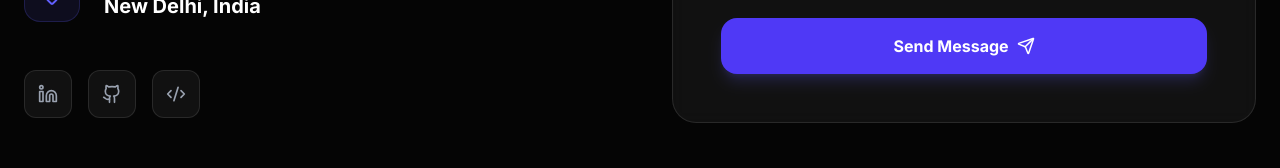
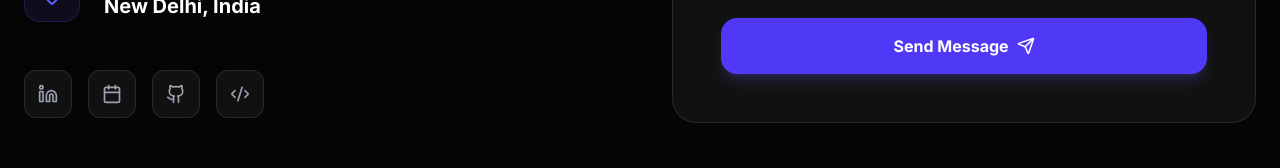
Before and after one commit to softwarekhatri/portfolio-new, a React (Vite) app: page / in a window 1280 px wide. Shown: the part 6877-7045 px from the top of the page. Built offline with nearby package versions, Linux system fonts and the light colour scheme.

Commit message:
updated contact form link

```diff
--- a/src/components/Contact.tsx
+++ b/src/components/Contact.tsx
@@ -1,6 +1,14 @@
 import React from "react";
 import { motion } from "motion/react";
-import { Mail, Linkedin, Github, Send, MapPin, Code2 } from "lucide-react";
+import {
+  Mail,
+  Linkedin,
+  Github,
+  Send,
+  MapPin,
+  Code2,
+  Calendar,
+} from "lucide-react";
 import { PERSON_DETAILS } from "../constants";
 
 export default function Contact() {
@@ -108,6 +116,10 @@ export default function Contact() {
               {[
                 { icon: Linkedin, href: PERSON_DETAILS.linkedin },
                 {
+                  icon: Calendar,
+                  href: "https://calendly.com/softwarekhatri",
+                },
+                {
                   icon: Github,
                   href: PERSON_DETAILS.github,
                 },
```
